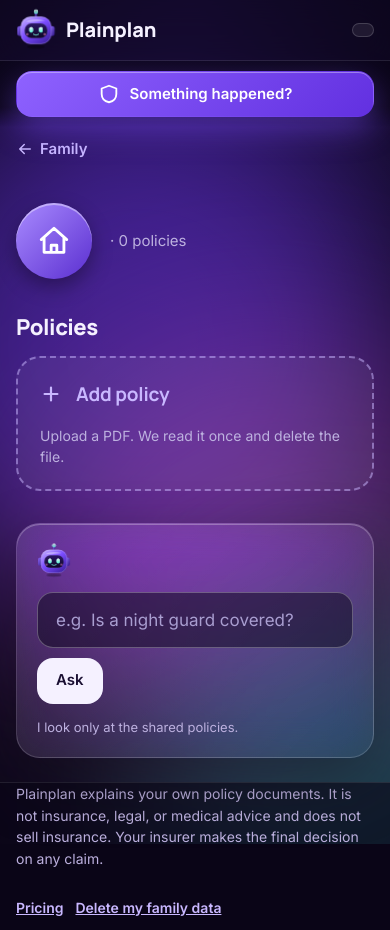
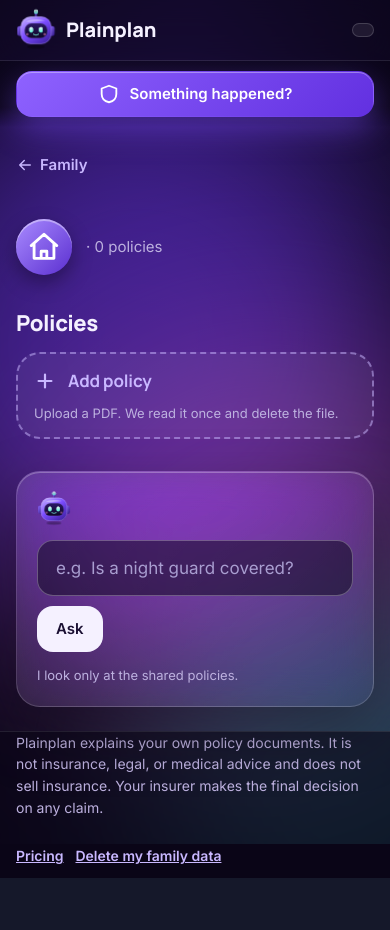
Before and after one commit to temir-ka/plainplan, a Python web app: template app/templates/policies.html in a window 390 px wide. After the commit the page ends 878 px from the top, so only its background shows below. Run offline with Jinja, Linux system fonts and the light colour scheme; the template is opened without the code that fills it, so the values that code supplies are empty.

Commit message:
Phone: compact member header and policy cards

```diff
--- a/app/static/css/app.css
+++ b/app/static/css/app.css
@@ -355,3 +355,13 @@ dialog::backdrop{background:rgba(5,2,14,.65);-webkit-backdrop-filter:blur(6px);b
   .member-row{padding:10px 12px}
   .stack--sm{gap:10px}
 }
+/* phone: member/shared page header and policy cards */
+@media (max-width:560px){
+  .page-top{padding-top:16px}
+  .memberhead{gap:14px}.memberhead h1{font-size:24px}
+  .memberhead .avatar--xl{width:56px;height:56px;font-size:22px}
+  .pcard{padding:14px 16px;gap:10px}
+  .pcard__top{gap:12px}.pcard__top b{font-size:17px}.pcard small{font-size:13px}
+  .ico-chip--lg{width:40px;height:40px;border-radius:12px}
+  .pcard .chip--ok{font-size:12px;padding:4px 10px;min-height:0}
+}
```
